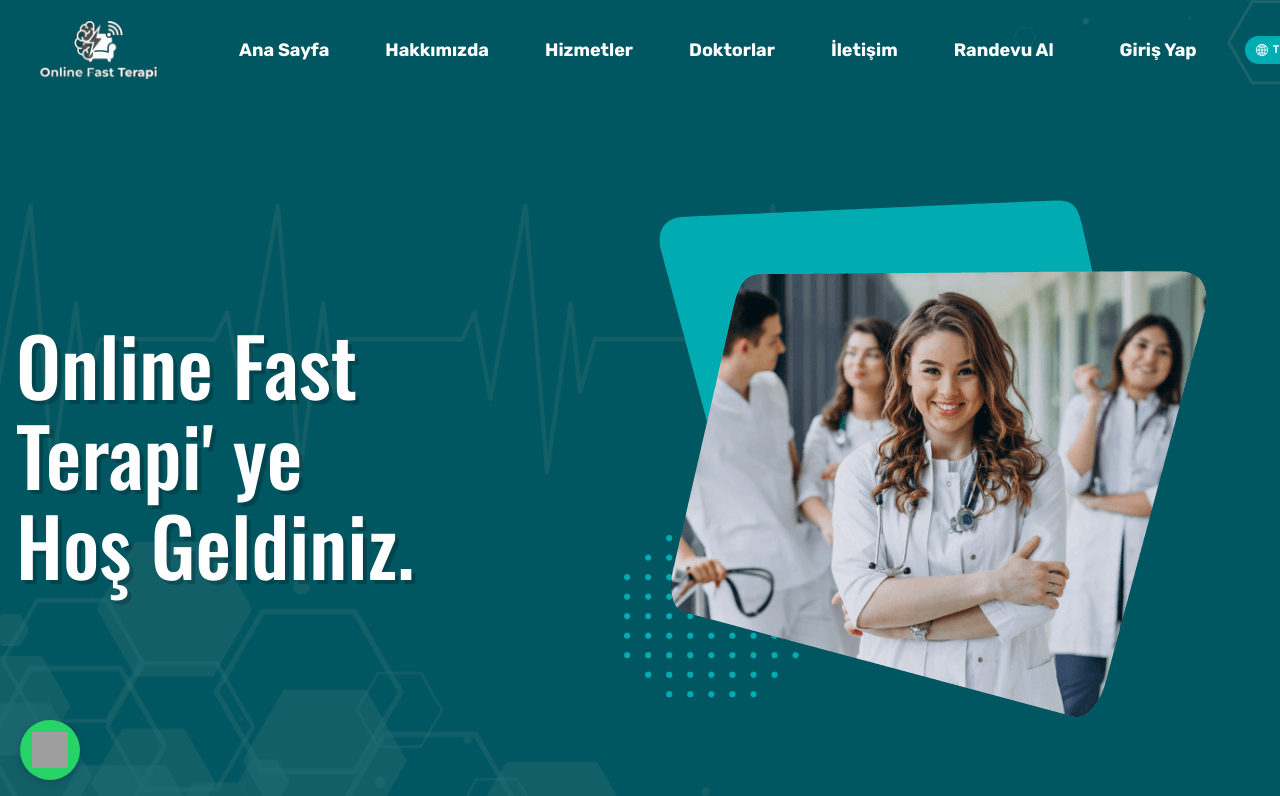
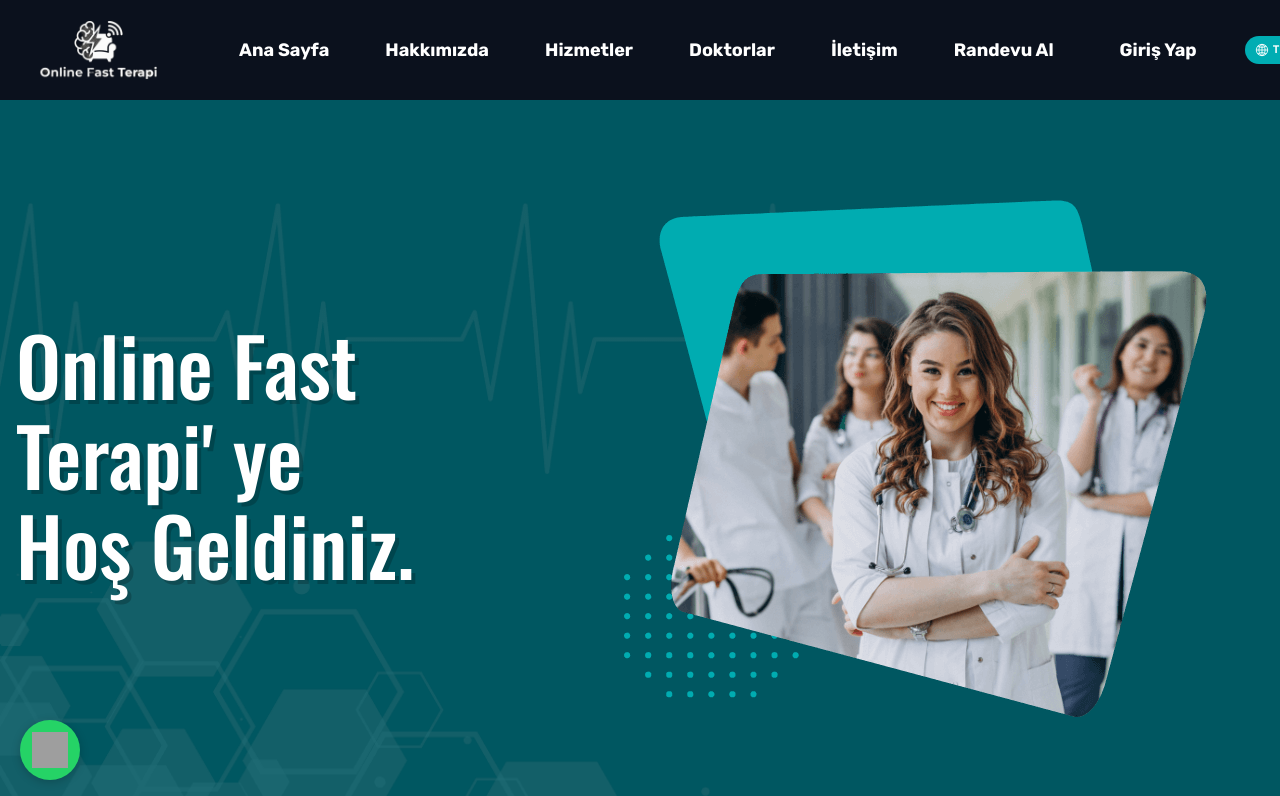
Before and after one commit to Kadriyeokten/psikolog-projesi, a website: page public/index.html in a window 1280 px wide. Shown: the top 796 px of the page. Drawn offline with nearby package versions, Linux system fonts and the light colour scheme; no server answers; grey boxes are pictures that could not be loaded.

Commit message:
Header arka planı tüm sayfalarda koyu renk yapıldı (görünürlük için)

```diff
--- a/public/assets/css/style.css
+++ b/public/assets/css/style.css
@@ -514,6 +514,7 @@ body.nav-active {
   padding-block: 16px;
   z-index: 4;
   height: 100px;
+  background-color: var(--rich-black-fogra-29); /* Default dark background */
 }
 
 /* Mobil menüde butonları göster */
```
